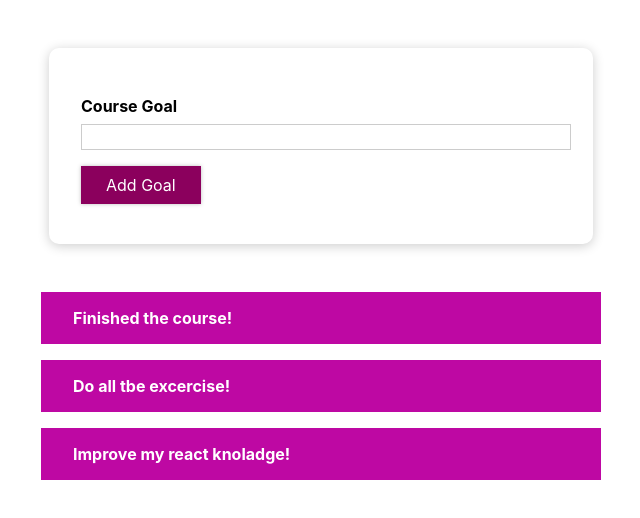
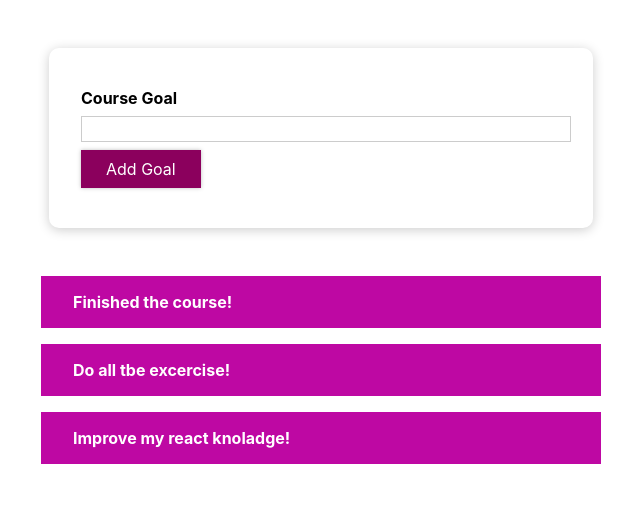
Before and after one commit to rasikaromesh/reat-component-styling, a React (Create React App) app: page / in a window 1280 px wide. Shown: the top 518 px of the page, without its empty margins (319-959 px from the left). Built offline with nearby package versions, Linux system fonts and the light colour scheme.

Commit message:
styled components in  input form

```diff
--- a/src/components/CourseGoals/CourseInput/CourseInput.js
+++ b/src/components/CourseGoals/CourseInput/CourseInput.js
@@ -1,28 +1,65 @@
 import React, { useState } from "react";
+import styled from "styled-components";
 import Button from "../../UI/Button/Button";
-import "./CourseInput.css";
+
+const FormControl = styled.div`
+  margin: 0.5rem 0;
+
+  & label {
+    margin-bottom: 0.5rem;
+    display: block;
+    font-weight: bold;
+  }
+
+  & input {
+    display: block;
+    width: 100%;
+    border: 1px solid #ccc;
+    font: inherit;
+    line-height: 1.5rem;
+    padding: 0 0.25rem;
+  }
+
+  & input:focus {
+    outline: none;
+    background: #fad0ec;
+    border-color: #8b005d;
+  }
+
+  .from-action {
+    margin: 1rem auto;
+  }
+`;
 
 const CourseInput = (props) => {
   const [inputGoal, setInputGoal] = useState("");
+  const [isValid, setIsValid] = useState(true);
 
   const onChangeHandler = (event) => {
+    if (event.target.value.trim().length < 0) {
+      setIsValid(false);
+    }
     setInputGoal(event.target.value);
   };
 
   const onClickHandle = (event) => {
     event.preventDefault();
+    if (inputGoal.trim().length < 0) {
+      setIsValid(false);
+    }
     props.onAddGoal(inputGoal);
     setInputGoal("");
   };
+
   return (
     <form onSubmit={onClickHandle} className="form-control">
-      <div className="from-action">
+      <FormControl invalid={!isValid}>
         <label> Course Goal </label>
         <input type="text" value={inputGoal} onChange={onChangeHandler} />
-      </div>
-      <div className="form-actoin">
-        <Button type="submit" >Add Goal</Button>
-      </div>
+      </FormControl>
+      <FormControl>
+        <Button type="submit">Add Goal</Button>
+      </FormControl>
     </form>
   );
 };
```
